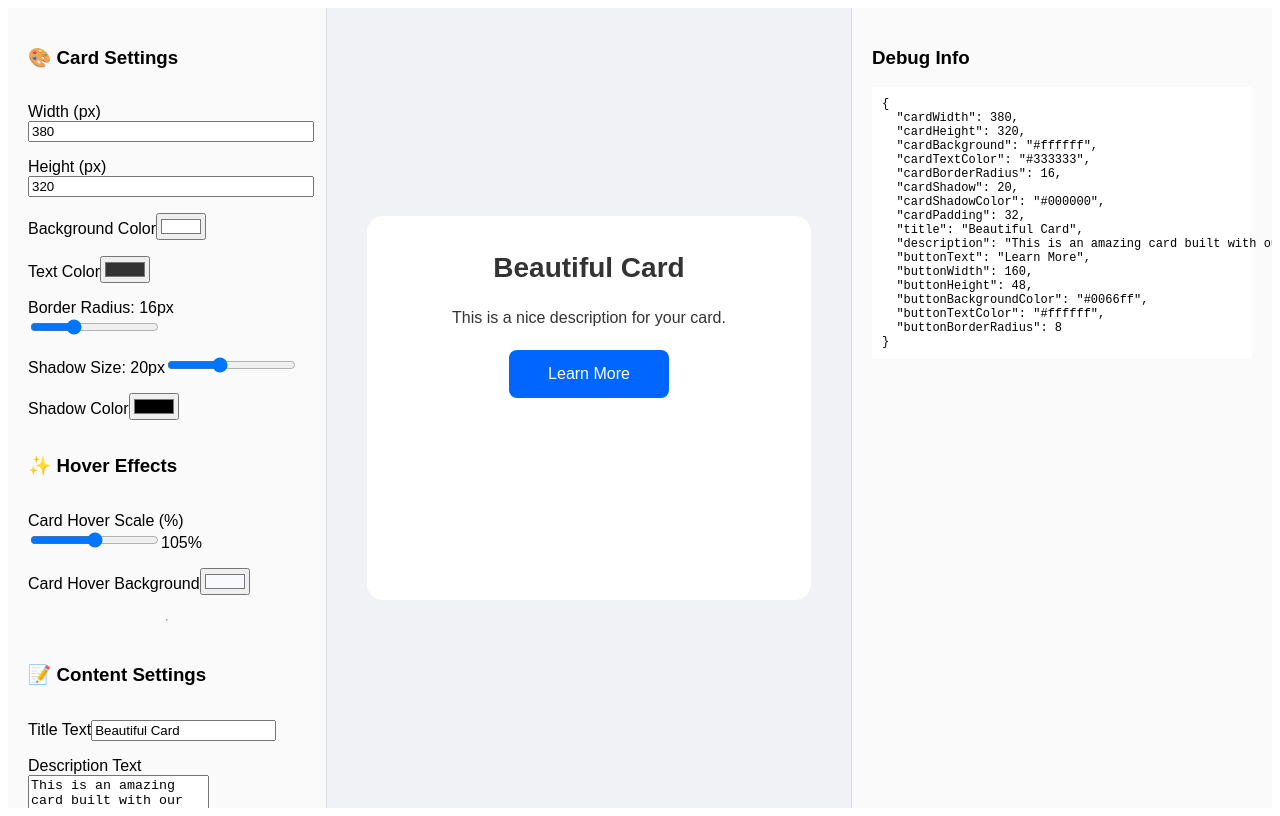
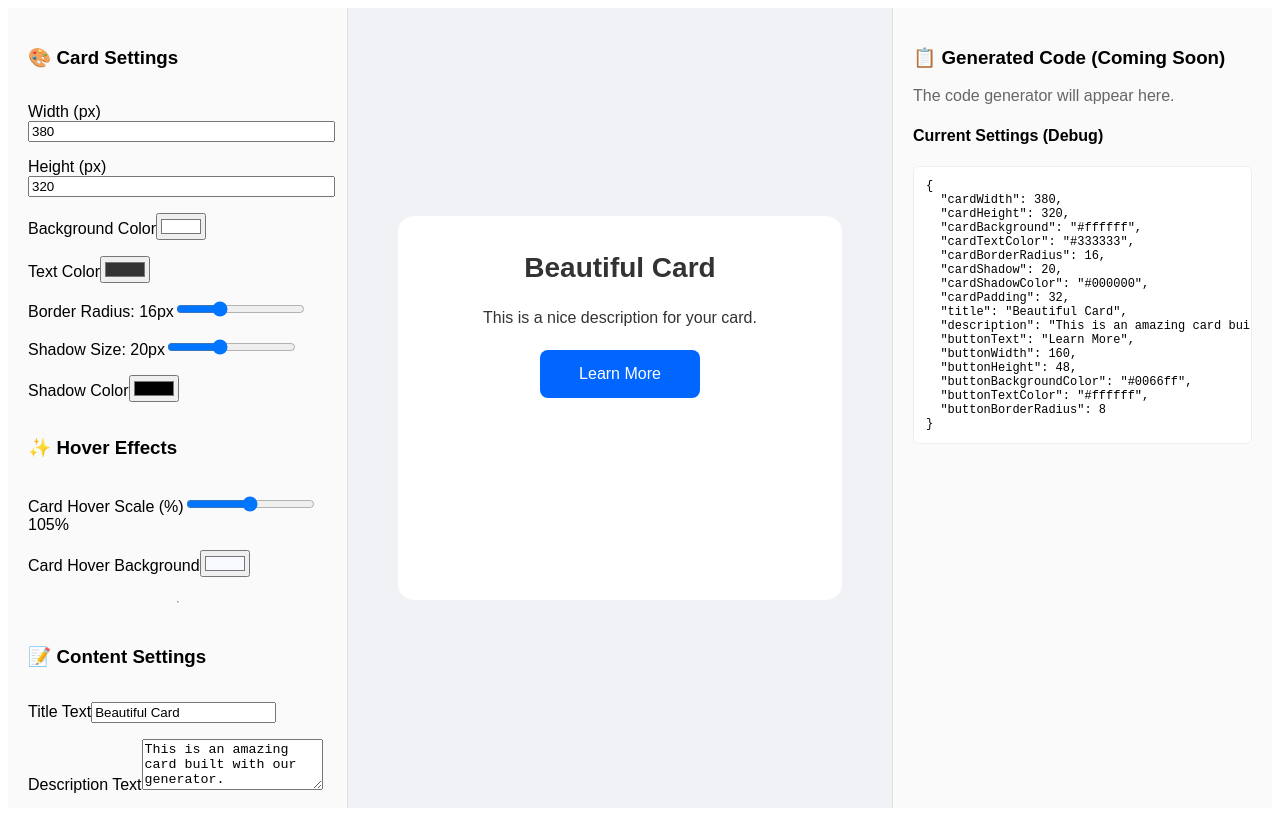
Before and after one commit to MihretTW/ui-generator, a React (Vite) app: page / in a window 1280 px wide. Built offline with nearby package versions, Linux system fonts and the light colour scheme.

Commit message:
fixed screen size

```diff
--- a/src/CardBuilder.jsx
+++ b/src/CardBuilder.jsx
@@ -27,39 +27,74 @@ function CardBuilder() {
   });
 
   return (
-    <div style={{ display: 'flex', height: '100vh', fontFamily: 'Arial, sans-serif' }}>
+    <div style={{
+      display: 'flex',
+      height: '100vh',
+      width: '100%',
+      overflow: 'hidden',
+      fontFamily: 'Arial, sans-serif'
+    }}>
 
-      {/* Controls */}
-      <div style={{ width: '340px', overflowY: 'auto', borderRight: '1px solid #ddd', background: '#fafafa' }}>
+      {/* Left - Controls */}
+      <div style={{
+        width: '340px',
+        minWidth: '300px',
+        overflowY: 'auto',
+        borderRight: '1px solid #ddd',
+        background: '#fafafa',
+        boxSizing: 'border-box'
+      }}>
         <CardControls settings={settings} setSettings={setSettings} />
       </div>
 
-      {/* LIVE PREVIEW */}
+      {/* Center - LIVE PREVIEW */}
       <div style={{
         flex: 1,
+        minWidth: '400px',
         display: 'flex',
         alignItems: 'center',
         justifyContent: 'center',
         background: '#f0f2f5',
-        padding: '40px'
+        padding: '40px',
+        overflow: 'auto',
+        boxSizing: 'border-box'
       }}>
         <CardContainer settings={settings}>
-          <TextElement
-            type="h2"
-            settings={settings}
-          />
-          <TextElement type="p" settings={settings}
-          /><ButtonPreview settings={settings} />
+          <TextElement type="h2" settings={settings} />
+          <TextElement type="p" settings={settings} />
+          <ButtonPreview settings={settings} />
         </CardContainer>
       </div>
 
-      {/* Right Panel */}
-      <div style={{ width: '380px', borderLeft: '1px solid #ddd', padding: '20px', background: '#fafafa' }}>
-        <h3>Debug Info</h3>
-        <pre style={{ fontSize: '12px', background: '#fff', padding: '10px' }}>
+      {/* Right - Code / Debug Panel */}
+      <div style={{
+        width: '380px',
+        minWidth: '320px',
+        overflowY: 'auto',
+        borderLeft: '1px solid #ddd',
+        padding: '20px',
+        background: '#fafafa',
+        boxSizing: 'border-box'
+      }}>
+        <h3>📋 Generated Code (Coming Soon)</h3>
+        <p style={{ color: '#666', marginBottom: '16px' }}>
+          The code generator will appear here.
+        </p>
+
+        <h4>Current Settings (Debug)</h4>
+        <pre style={{
+          fontSize: '12px',
+          background: '#fff',
+          padding: '12px',
+          borderRadius: '6px',
+          border: '1px solid #eee',
+          maxHeight: '70vh',
+          overflow: 'auto'
+        }}>
           {JSON.stringify(settings, null, 2)}
         </pre>
       </div>
+
     </div>
   );
 }
```
